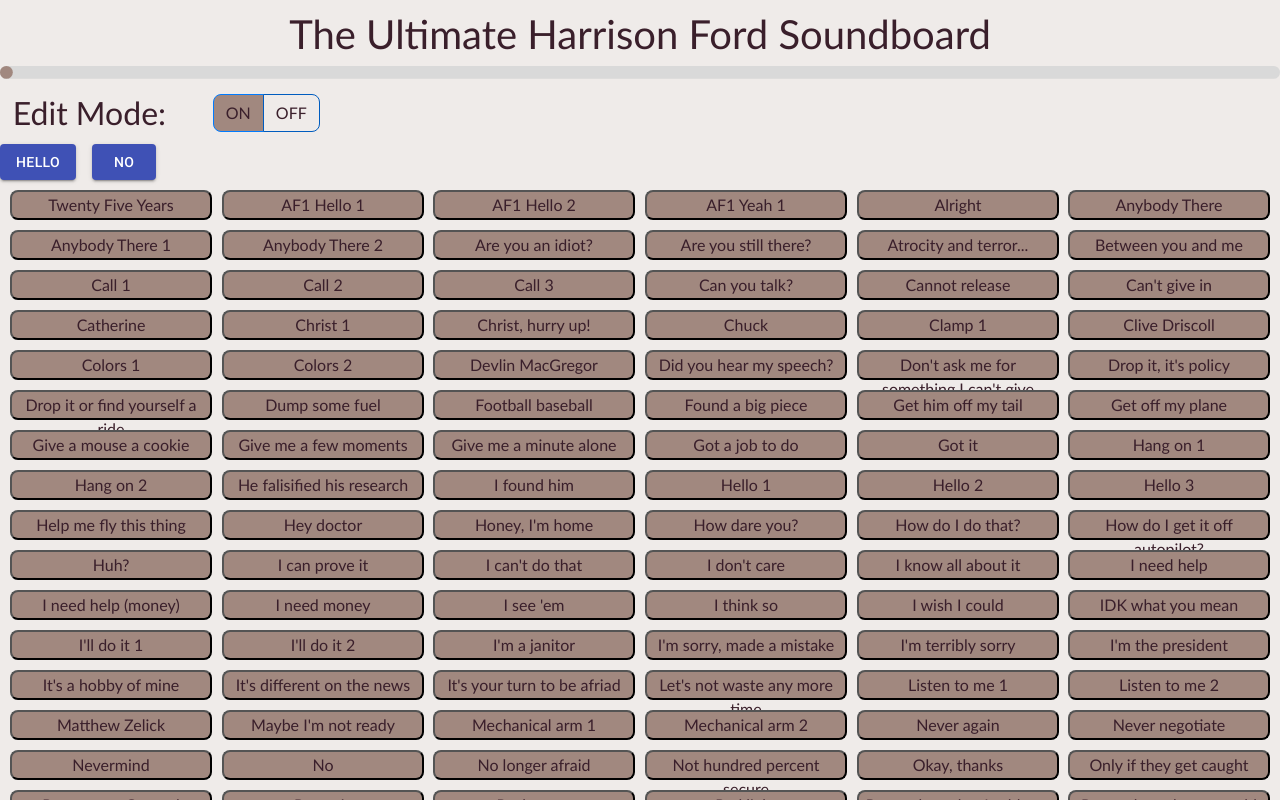
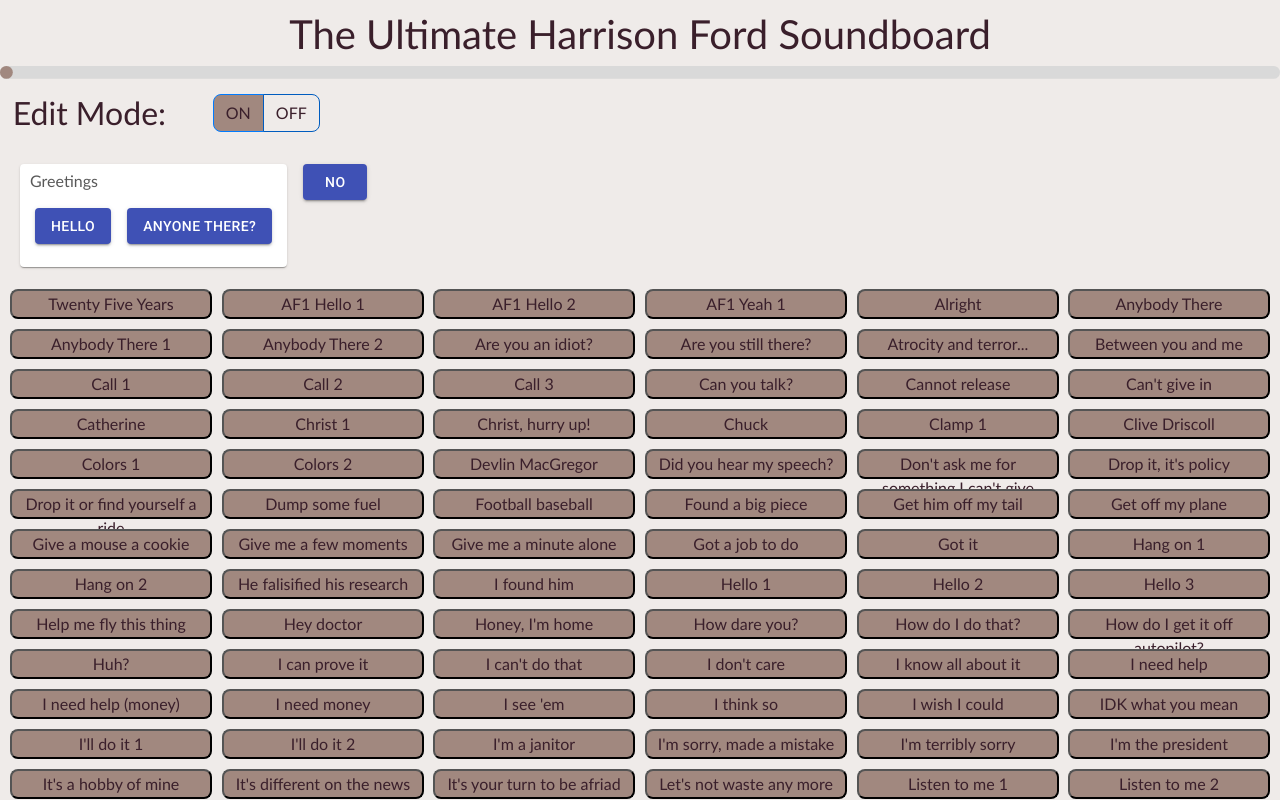
Before and after one commit to adam-j-turner/soundboard, a React (Create React App) app: page / in a window 1280 px wide. Shown: the top 800 px of the page. Built offline with nearby package versions, Linux system fonts and the light colour scheme.

Commit message:
Add ButtonPanel component for grouping of buttons.

```diff
--- a/src/App.css
+++ b/src/App.css
@@ -51,6 +51,23 @@
   font-size: 32px;
 }
 
+.MainGrid {
+  padding: 20px;
+}
+
+.ButtonPanel {
+  padding: 15px;
+  padding-top: 20px;
+}
+
+.ButtonPanel-label {
+  display: inline-block;
+  position: relative;
+  top: 5px;
+  left: 10px;
+  opacity: 0.75;
+}
+
 .MuiPopover-paper {
   z-index: 9999;
   position: relative;
--- a/src/App.js
+++ b/src/App.js
@@ -2,6 +2,7 @@
 import DemoLayout from './DemoLayout.json'
 import Grid from '@material-ui/core/Grid'
 import RGL, { WidthProvider } from 'react-grid-layout';
+import ButtonPanel from './ButtonPanel.js';
 import MultiButton from './MultiButton.js';
 import SoundButton from './SoundButton.js';
 import ToggleButton from 'react-bootstrap/ToggleButton';
@@ -183,13 +184,17 @@
           </div>
         </div>
 
+        {/* Main grid */}
         <Grid
           container
+          className="MainGrid"
           direction="row"
           justify="flex-start"
           alignItems="flex-start"
           spacing={2}
         >
+          {/* Greetings Panel */}
+          <ButtonPanel title='Greetings'>
             <MultiButton
               text='Hello'
               options = {[
@@ -202,6 +207,17 @@
               onMouseUp={this.handleSoundButtonClick}
               ref={(mb) => this.multiButtons.push(mb)}
             />
+            <MultiButton
+              text='Anyone there?'
+              options = {[
+                {text: '1', description: 'Anybody there?', audioPath: 'anybody_there.wav', default: true},
+                {text: '2', description: 'Anyone there? (1)', audioPath: 'anyone_there_1.wav'},
+                {text: '3', description: 'Anyone there? (2)', audioPath: 'anyone_there_2.wav'}
+              ]}
+              onMouseUp={this.handleSoundButtonClick}
+              ref={(mb) => this.multiButtons.push(mb)}
+            />
+          </ButtonPanel>
           <MultiButton
             text='No'
             options = {[
--- /dev/null
+++ b/src/ButtonPanel.js
@@ -0,0 +1,44 @@
+import React from 'react'
+import Grid from '@material-ui/core/Grid'
+import Paper from '@material-ui/core/Paper'
+
+class ButtonPanel extends React.Component {
+  constructor(props){
+    super(props)
+    this.state = {
+    }
+  }
+
+  render() {
+    return (
+      // The panel is a grid inside the larger main grid.
+      <Grid item key={this.props.key}>
+        <Paper>
+          <span className='ButtonPanel-label'>
+            {this.props.title}
+          </span>
+          <Grid
+            container
+            className='ButtonPanel'
+            direction={this.props.direction}
+            justify={this.props.justify}
+            alignItems={this.props.alignItems}
+            spacing={this.props.spacing}
+          >
+            {this.props.children}
+          </Grid>
+        </Paper>
+      </Grid>
+    )
+  }
+}
+
+ButtonPanel.defaultProps = {
+  title: "ButtonPanel",
+  direction: "row",
+  justify: "center",
+  alignItems: "center",
+  spacing: 2
+}
+
+export default ButtonPanel
```
Lines whose indentation alone changed are shown as unchanged.
